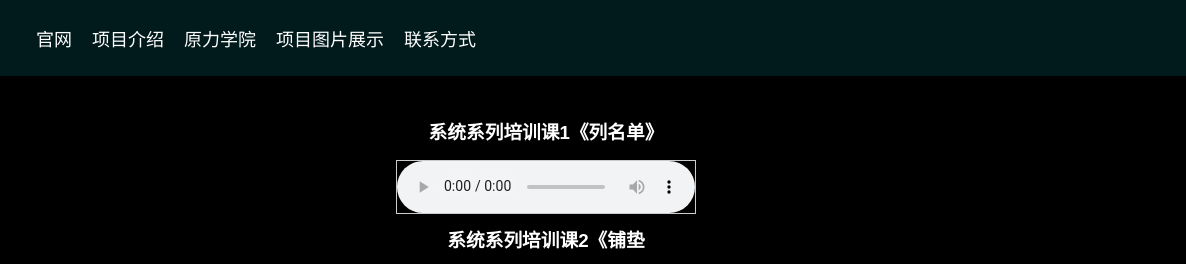
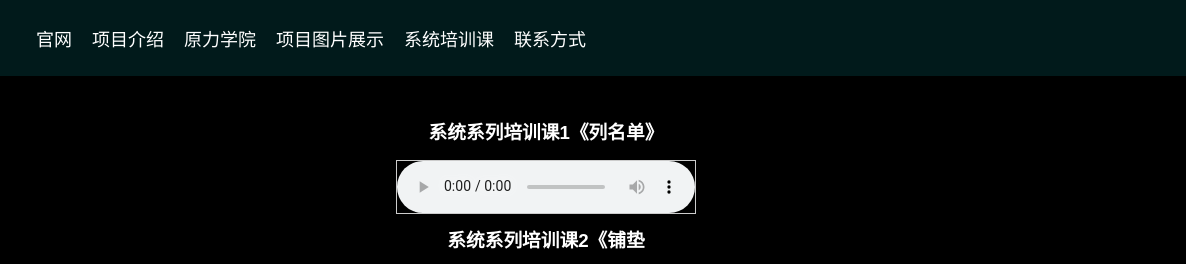
Before and after one commit to yin-123456/holiversex, a plain HTML site: page book.html in a window 1280 px wide. Shown: the top 264 px of the page, 94-1280 px from the left. Drawn offline with Linux system fonts and the light colour scheme.

Commit message:
Add files via upload

```diff
--- a/book.html
+++ b/book.html
@@ -42,6 +42,7 @@ audio {
                 <li><a href="acdemy.html">项目介绍</a></li>
                 <li><a href="https://mp.weixin.qq.com/mp/homepage?__biz=MzkxMzcwMzA1OA==&hid=1&sn=b4b638ab243276f465638c5ce41316d0&scene=18">原力学院</a></li>
                 <li><a href="phto.html">项目图片展示</a></li>
+                <li><a href="book.html">系统培训课</a></li>
                 <li><a href="phone.html">联系方式</a></li>
             </ul>
         </div>
```
